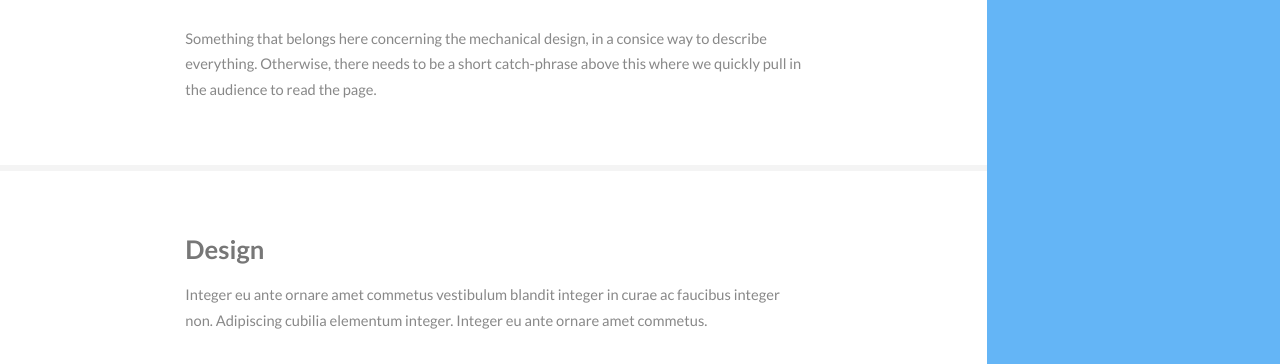
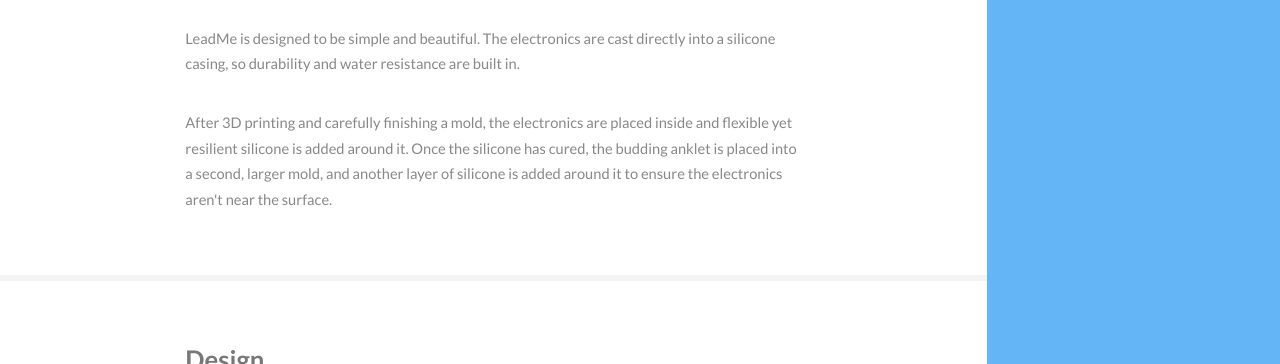
Before and after one commit to burgers-n-fries/burgers-n-fries.github.io, a plain HTML site: page mech.html in a window 1280 px wide. Shown: the part 436-800 px from the top of the page. Drawn offline with Linux system fonts and the light colour scheme.

Commit message:
wrote more copy

```diff
--- a/mech.html
+++ b/mech.html
@@ -47,7 +47,12 @@
 									<h2>LeadMe - Mechanical Design</h2>
 									<!-- <p>Just an incredibly simple way of getting around.</p> -->
 								</header>
-								<p>Something that belongs here concerning the mechanical design, in a consice way to describe everything. Otherwise, there needs to be a short catch-phrase above this where we quickly pull in the audience to read the page.</p>
+								<p>
+                  LeadMe is designed to be simple and beautiful. The electronics are cast directly into a silicone casing, so durability and water resistance are built in.
+                </p>
+                <p>
+                  After 3D printing and carefully finishing a mold, the electronics are placed inside and flexible yet resilient silicone is added around it. Once the silicone has cured, the budding anklet is placed into a second, larger mold, and another layer of silicone is added around it to ensure the electronics aren't near the surface.
+                </p>
 							</div>
 						</section>
 
@@ -55,7 +60,7 @@
 						<section id="two">
 							<div class="container">
 								<h3>Design</h3>
-								<p>Integer eu ante ornare amet commetus vestibulum blandit integer in curae ac faucibus integer non. Adipiscing cubilia elementum integer. Integer eu ante ornare amet commetus.</p>
+								<p>LeadMe exists to stay out of the way. With a slim, durable form factor, LeadMe means you just get there.</p>
 								<div class="features">
 									<article>
 										<a href="#" class="image"><img src="images/pic01.jpg" alt="" /></a>
```
Also changed, not shown: elec.html (+1 -1 lines), index.html (+2 -2 lines).
